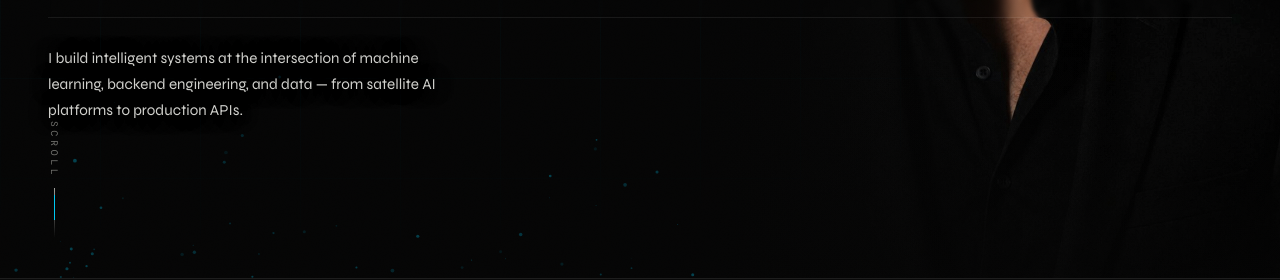
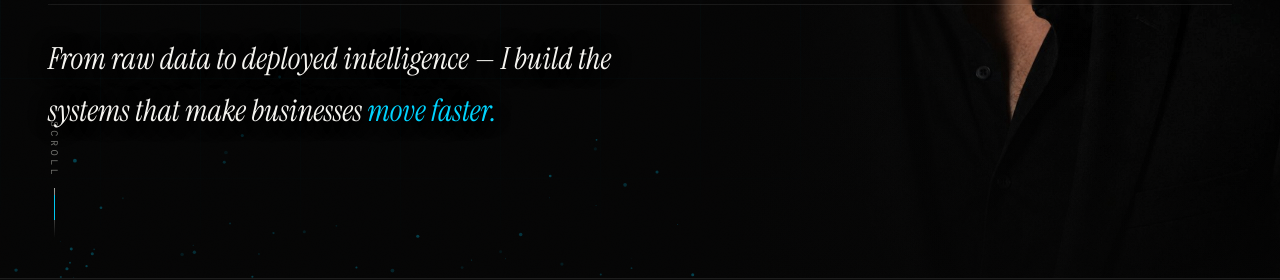
Before and after one commit to Aryyaann/Aryan_Narwani_Portfolio, a plain HTML site: page index.html in a window 1280 px wide. Shown: the part 522-802 px from the top of the page. Drawn offline with nearby package versions, Linux system fonts and the light colour scheme; a web font is replaced by a local one.

Commit message:
Update hero text, styles and transitions

```diff
--- a/css/hero.css
+++ b/css/hero.css
@@ -117,9 +117,16 @@
 .hero-meta-val{font-size:.85rem;font-weight:500;color:var(--white);}
 
 .hero-desc{
-  font-size:.95rem;color:var(--gray-100);line-height:1.7;
+  font-size:clamp(1.8rem,2.4vw,1.9rem);
+  font-family:var(--font-s);
+  font-style:italic;
+  line-height:1.7;
   max-width:46ch;
   text-shadow:0 0 20px rgba(0,0,0,.6);
+}
+
+.hero-desc em{
+  font-family:var(--font-s);font-style:italic;color:var(--accent);
 }
 
 .hero-actions{display:flex;gap:1rem;flex-wrap:wrap;align-items:center;}
--- a/css/preloader.css
+++ b/css/preloader.css
@@ -45,8 +45,8 @@
   white-space:nowrap;
   opacity:0;transform:scale(1.15);
   /* Outline version for ghost look */
-  -webkit-text-stroke:1px rgba(255,255,255,.15);
-  color:transparent; -webkit-text-stroke:1px rgba(0,212,255,.5);
+  -webkit-text-stroke:3px rgba(255,255,255,.15);
+  color:transparent; -webkit-text-stroke:3px rgba(0,212,255,.5);
 }
 #section-overlay-title.solid{
   color:var(--white);
--- a/index.html
+++ b/index.html
@@ -137,7 +137,7 @@
       </div>
 
       <p class="hero-desc">
-        I build intelligent systems at the intersection of machine learning, backend engineering, and data — from satellite AI platforms to production APIs.
+        From raw data to deployed intelligence — I build the systems that make businesses <em>move faster.</em>
       </p>
 
       <div class="hero-actions">
--- a/js/transitions.js
+++ b/js/transitions.js
@@ -5,9 +5,9 @@ const sectionMeta = {
   'about':      { label: '01 — About',      title: 'ABOUT',   counter: '01 / 06' },
   'skills':     { label: '02 — Stack',      title: 'STACK',   counter: '02 / 06' },
   'projects':   { label: '03 — Work',       title: 'WORK',    counter: '03 / 06' },
-  'experience': { label: '04 — Experience', title: 'JOURNEY', counter: '04 / 06' },
+  'experience': { label: '04 — Experience', title: 'JOURNEY', counter: '04 / 06', fontSize: 'clamp(3rem,9vw,11rem)' },
   'focus':      { label: '05 — Value',      title: 'BUILD',   counter: '05 / 06' },
-  'contact':    { label: '06 — Contact',    title: 'CONTACT', counter: '06 / 06' },
+  'contact':    { label: '06 — Contact',    title: 'CONTACT', counter: '06 / 06', fontSize: 'clamp(3rem,10vw,12rem)' },
 };
 
 function playTitleTransition(meta) {
@@ -24,6 +24,9 @@ function playTitleTransition(meta) {
   overlayTitle.textContent = meta.title;
   overlayLabel.textContent = meta.label;
   overlayCtr.textContent   = meta.counter;
+
+  /* Apply custom font size if defined, otherwise reset to CSS default */
+  overlayTitle.style.fontSize = meta.fontSize || '';
 
   gsap.set(overlay,      { visibility: 'visible', opacity: 0 });
   gsap.set(overlayTitle, { y: '60%', opacity: 0, scale: 1, x: 0 });
```
